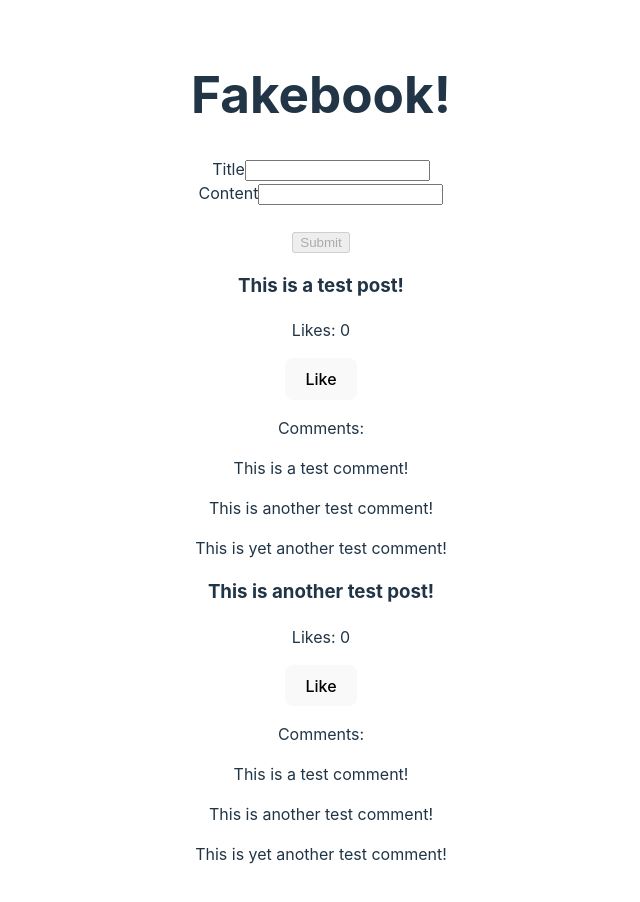
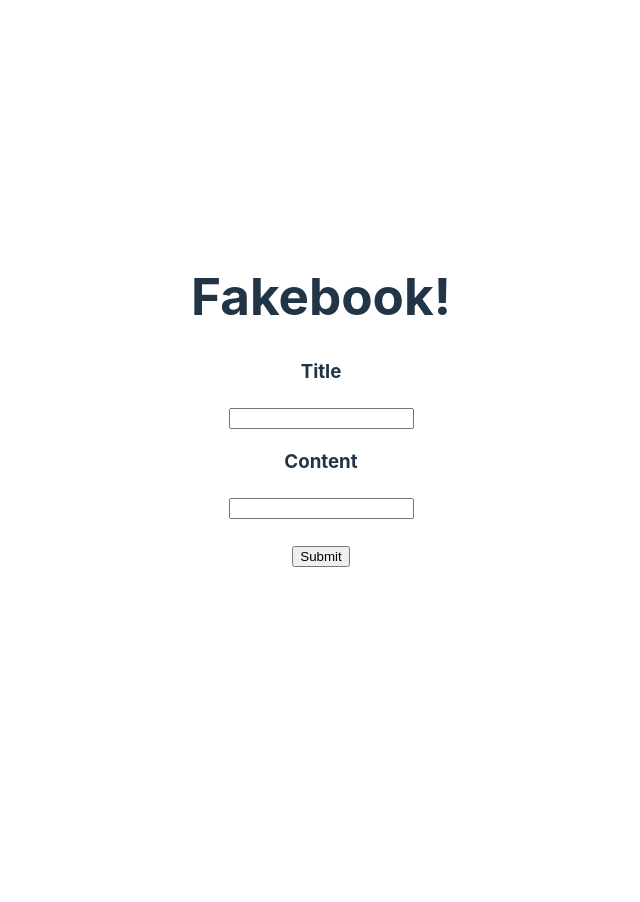
Before and after one commit to UragaLopezJennifer/social-media-app, a React (Vite) app: page / in a window 1280 px wide. Shown: the top 902 px of the page, without its empty margins (319-959 px from the left). After the commit the page ends 800 px from the top, so only its background shows below. Built offline with nearby package versions, Linux system fonts and the light colour scheme.

Commit message:
Added functionality to CreatePostForm and Feed

```diff
--- a/src/App.jsx
+++ b/src/App.jsx
@@ -1,14 +1,13 @@
 import './App.css'
-import React from 'react';
+import React, { useState } from 'react';
 
 import Post from './components/Post';
 import CreatePostForm from './components/CreatePostForm';
-
-import { useState } from 'react'
+import Feed from './components/Feed';
 
 function App(){
 
-  const [newPost, setNewPost] = useState([])
+  let [newPost, setNewPost] = useState([])
 
   let handleNewSubmission = (data) => {
     setNewPost([...newPost, data])
@@ -17,12 +16,11 @@ function App(){
   return(
     <div>
       <h1>Fakebook!</h1>
-        <CreatePostForm onNewSubmit={handleNewSubmission} />
-        {/* CreatePostForm */}
-        {/* Feed */}
-        <Post content="This is a test post!" />
-        <Post content="This is another test post!" />
-    </div> )
+        <CreatePostForm handleSubmit={handleNewSubmission} />
+        <Feed data={newPost}/>
+
+    </div>
+  )
 }
 
 export default App
--- a/src/components/Comment.jsx
+++ b/src/components/Comment.jsx
@@ -3,6 +3,7 @@ import React from 'react';
 function Comment(props){
   return(
     <div>
+      <p>{props.title}</p>
       <p>{props.content}</p>
     </div> )
 }
--- a/src/components/CreatePostForm.jsx
+++ b/src/components/CreatePostForm.jsx
@@ -1,44 +1,45 @@
-import { useState } from "react"
+import { useState } from 'react'
 
 function CreatePostForm(props){
 
-    const [title, setTitle] = useState("")
-    const [content, setContent] = useState("")
+    const [postTitle, setPostTitle] = useState("")
+    const [postContent, setPostContent] = useState("")
 
-    let handleSubmit = (event) => {
-        event.preventDefault()
-
-        if(title === "" || content == ""){
-            alert("Title and Content are required!")
-        } else {
-            console.log(title, content)
-            props.onNewSubmit({title,content})
-            setTitle("")
-            setContent("")
-        }
+    const handleTitleChange = (event) => {
+        setPostTitle(event.target.value)
     }
 
-    let handleTitleChange = (event) => {
-        setTitle(event.target.value)
+    const handleContentChange = (event) => {
+        setPostContent(event.target.value)
     }
 
-    let handleContentChange = (event) => {
-        setContent(event.target.value)
-    }
 
     return(
-        <form onSubmit={handleSubmit}>
-            <label for="titleInfo">Title</label>
-            <input type="text" name="titleInfo" onChange={handleTitleChange} value={title}/>
-            <br/>
-            <label for="contentInfo">Content</label>
-            <input type="text" name="contentInfo" onChange={handleContentChange} value={content}/>
+        <form onSubmit={(event)=> {
+            event.preventDefault()
 
-            <br/>
-            <br/>
+            if(postTitle != ""){
+                props.handleSubmit({title: postTitle, content: postContent})
+            } else{
+                alert("posts need a message")
+            }
 
-            <input type="submit" disabled={title === "" || content === ""}/>
+        }} >
+        <label>
+        <h3>Title</h3>
+        <input type="text" onChange={handleTitleChange} value={postTitle}/>
+        </label>
+
+        <label>
+        <h3>Content</h3>
+        <input type="text" onChange={handleContentChange} value={postContent}/>
+        </label>
+
+        <br></br>
+        <br></br>
+        <input type="submit"/>
         </form>
+
     )
 }
 
--- /dev/null
+++ b/src/components/Feed.jsx
@@ -0,0 +1,19 @@
+import Post from './Post';
+
+function Feed(props) {
+
+let renderPost = () => {
+    return props.data.map((data, index) => {
+         return <Post key={index} title={data.title} content={data.content} />
+    })
+}
+
+return(
+    <div>
+        {renderPost()}
+    </div>
+)
+
+}
+
+export default Feed
--- a/src/components/Post.jsx
+++ b/src/components/Post.jsx
@@ -1,26 +1,22 @@
 import React, { useState } from 'react';
-
 import Comment from './Comment';
 
 function Post(props){
-
   const [likes, setLikes] = useState(0);
 
   function handleLike(){
     setLikes(likes + 1);
-  }
-
+}
   return(
     <div>
-      <h3>{props.content}</h3>
+      <h3>{props.title}</h3>
+      <h4>{props.content}</h4>
       <p>Likes: {likes}</p>
       <button onClick={handleLike}>Like</button>
       <p>Comments:</p>
       <Comment content="This is a test comment!" />
       <Comment content="This is another test comment!" />
       <Comment content="This is yet another test comment!" />
-    </div>
-  )
+</div> )
 }
-
 export default Post
```
